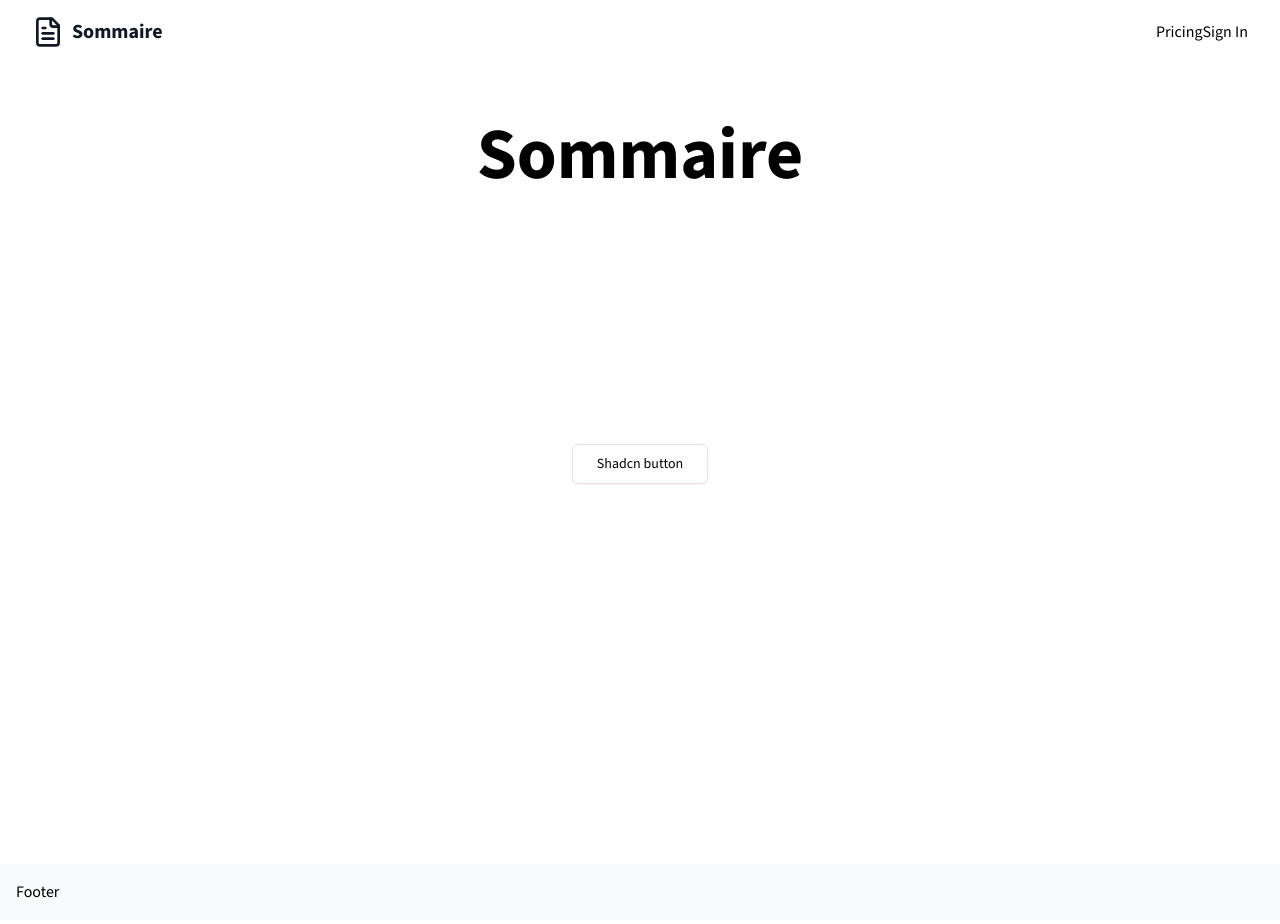
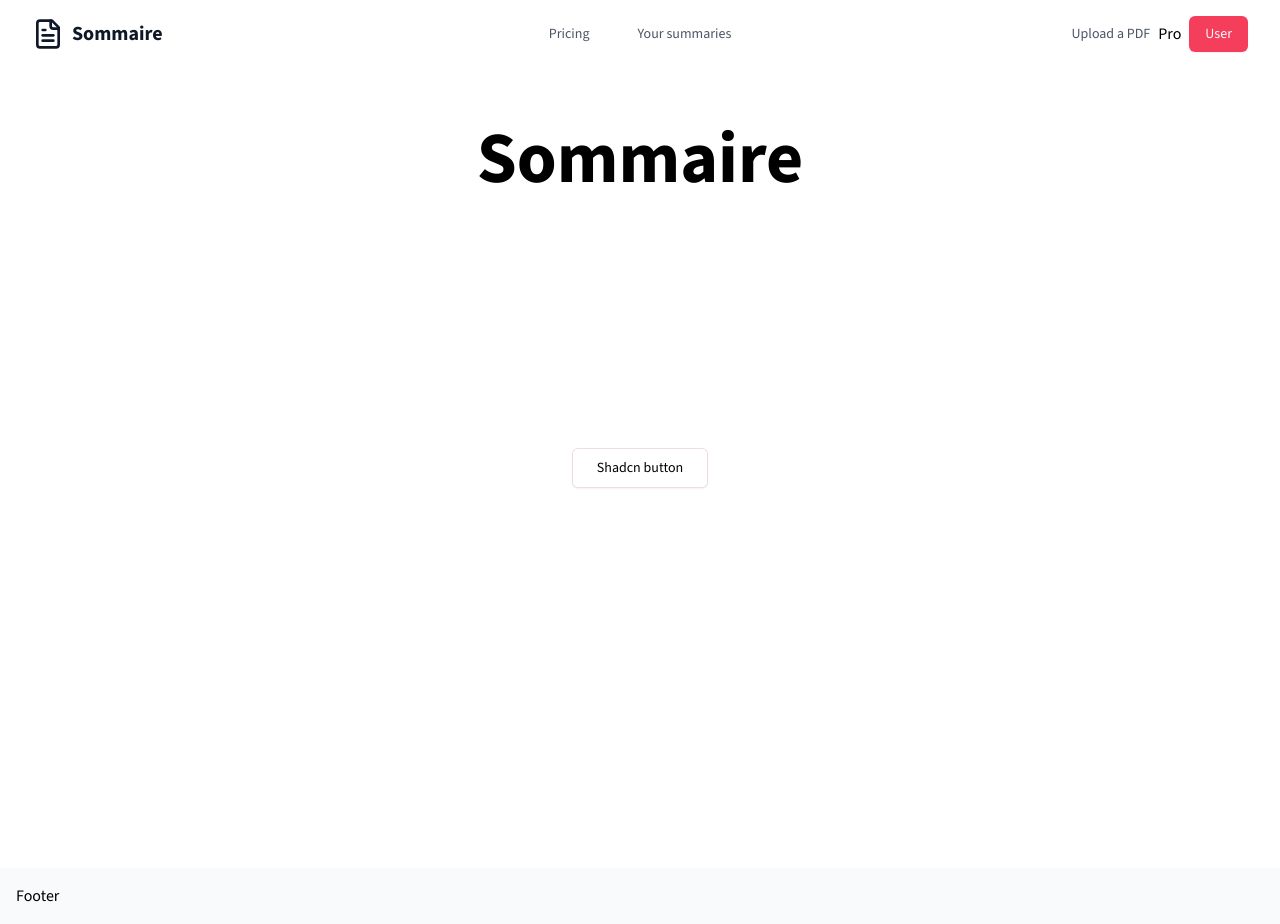
Before and after one commit to aminedammak/sommaire, a Next.js app: page / in a window 1280 px wide. Built offline with nearby package versions, Linux system fonts and the light colour scheme.

Commit message:
header linkls

```diff
--- a/components/common/header.tsx
+++ b/components/common/header.tsx
@@ -1,24 +1,37 @@
-import Link from 'next/link';
 import { FileText } from 'lucide-react';
+import { Button } from '../ui/button';
+import NavLink from './nav-link';
 export default function Header() {
+  const isLoggedIn = true;
   return (
     <nav className="container flex items-center justify-between py-4 px-2 lg:px-8 mx-auto">
-      <div className="flex lg:flex-1">
-        <Link
-          href={'/'}
+      <div className="flex flex-1">
+        <NavLink
+          href="/"
           className="flex items-center gap-1 lg:gap-2 shrink-0 group"
         >
           <FileText className="w-5 h-5 lg:w-8 text-gray-900 lg:h-8 group-hover:rotate-12 transform transition duration-200 ease-in-out" />
           <span className="font-extrabold lg:text-xl text-gray-900">
             Sommaire
           </span>
-        </Link>
+        </NavLink>
       </div>
-      <div>
-        <Link href={'/#pricing'}>Pricing</Link>
+      <div className="flex gap-4 lg:gap-12 lg:justify-center lg:items-center">
+        <NavLink href={'/#pricing'}>Pricing</NavLink>
+        {isLoggedIn && <NavLink href={'/#dashboard'}>Your summaries</NavLink>}
       </div>
-      <div>
-        <Link href={'/sign-in'}>Sign In</Link>
+      <div className="flex lg:flex-1 lg:justify-end">
+        {isLoggedIn ? (
+          <div className="flex gap-2 items-center">
+            <NavLink href={'/upload'}>Upload a PDF</NavLink>
+            <div>Pro</div>
+            <Button>User</Button>
+          </div>
+        ) : (
+          <div>
+            <NavLink href={'/sign-in'}>Sign In</NavLink>
+          </div>
+        )}
       </div>
     </nav>
   );
--- /dev/null
+++ b/components/common/nav-link.tsx
@@ -0,0 +1,22 @@
+import { cn } from '@/lib/utils';
+import Link from 'next/link';
+
+interface Props {
+  href: string;
+  children: React.ReactNode;
+  className?: string;
+}
+
+export default function NavLink({ href, children, className }: Props) {
+  return (
+    <Link
+      href={href}
+      className={`${cn(
+        'transition-colors text-sm duration-200 text-gray-600 hover:text-rose-500',
+        className
+      )}`}
+    >
+      {children}
+    </Link>
+  );
+}
```
